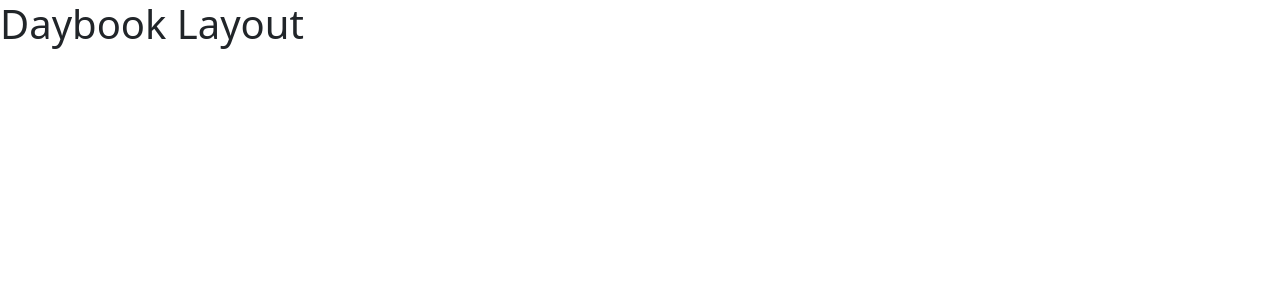
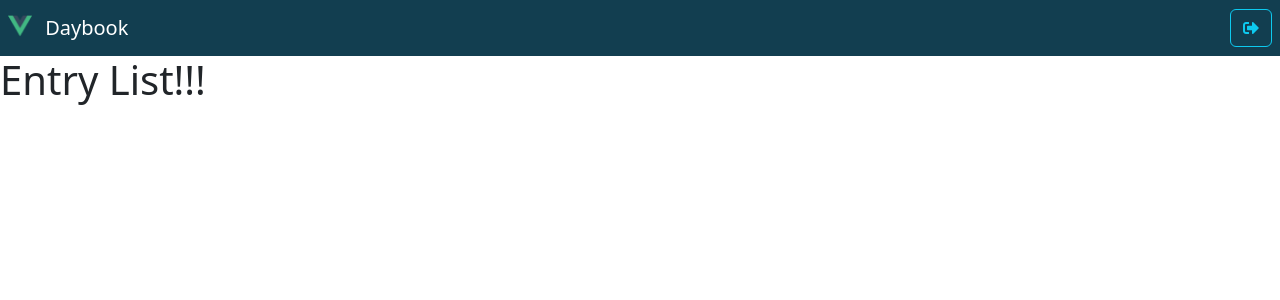
Before and after one commit to SabinoHdz/journal-app, a Vue app: page /#/daybook in a window 1280 px wide. Shown: the top 300 px of the page. Built offline with nearby package versions, Linux system fonts and the light colour scheme.

Commit message:
Estructura del DaybookLayout

```diff
--- a/public/index.html
+++ b/public/index.html
@@ -6,6 +6,7 @@
     <meta name="viewport" content="width=device-width,initial-scale=1.0">
     <link rel="icon" href="<%= BASE_URL %>favicon.ico">
     <title><%= htmlWebpackPlugin.options.title %></title>
+    <link rel="stylesheet" href="https://cdnjs.cloudflare.com/ajax/libs/font-awesome/5.15.3/css/all.min.css" integrity="sha512-iBBXm8fW90+nuLcSKlbmrPcLa0OT92xO1BIsZ+ywDWZCvqsWgccV3gFoRBv0z+8dLJgyAHIhR35VZc2oM/gI1w==" crossorigin="anonymous" referrerpolicy="no-referrer" />
   </head>
   <body>
     <noscript>
--- /dev/null
+++ b/src/modules/daybook/components/EntryList.vue
@@ -0,0 +1,9 @@
+<template>
+  <h1>Entry List!!!</h1>
+</template>
+
+<script>
+export default {
+
+}
+</script>
--- /dev/null
+++ b/src/modules/daybook/components/NavbarView.vue
@@ -0,0 +1,13 @@
+<template>
+    <nav class="navbar bg-primary">
+       <a class="navbar-brand text-white" href="">
+        <img src="@/assets/logo.png" height="24px" alt="vue logo" class="d-inline-block align-text-top mx-2">
+        Daybook
+    </a>
+    <div class="d-flex">
+        <button class="btn btn-outline-info mx-2">
+            <i class=" fa fa-sign-out-alt"></i>
+        </button>
+    </div>
+    </nav>
+</template>
--- a/src/modules/daybook/layouts/DayBookLayout.vue
+++ b/src/modules/daybook/layouts/DayBookLayout.vue
@@ -1,3 +1,25 @@
 <template>
-    <h1>Daybook Layout</h1>
+  <NavbarView/>
+  <div class="d-flex">
+    <div class="col-4">
+      <entry-list></entry-list>
+    </div>
+    <div class="col">
+      <router-view></router-view>
+    </div>
+  </div>
 </template>
+
+<script>
+import { defineAsyncComponent } from 'vue'
+import EntryList from '../components/EntryList.vue'
+export default {
+components:{
+    NavbarView:defineAsyncComponent(()=>import('../components/NavbarView.vue')),
+    EntryList
+}
+}
+</script>
+<style>
+
+</style>
```
